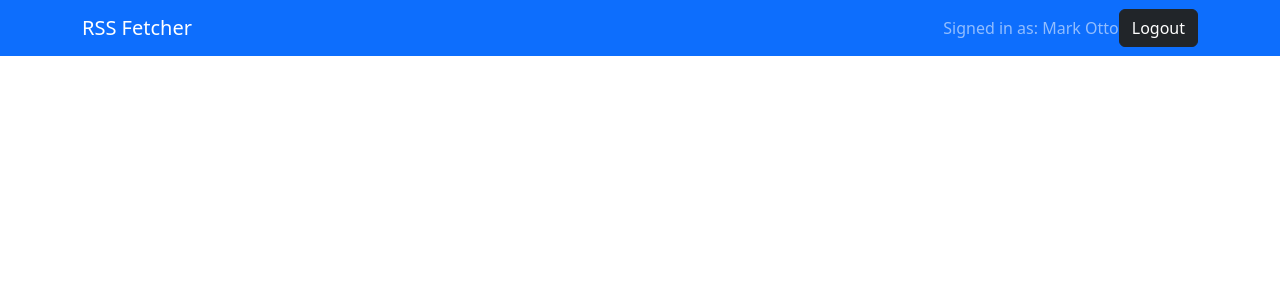
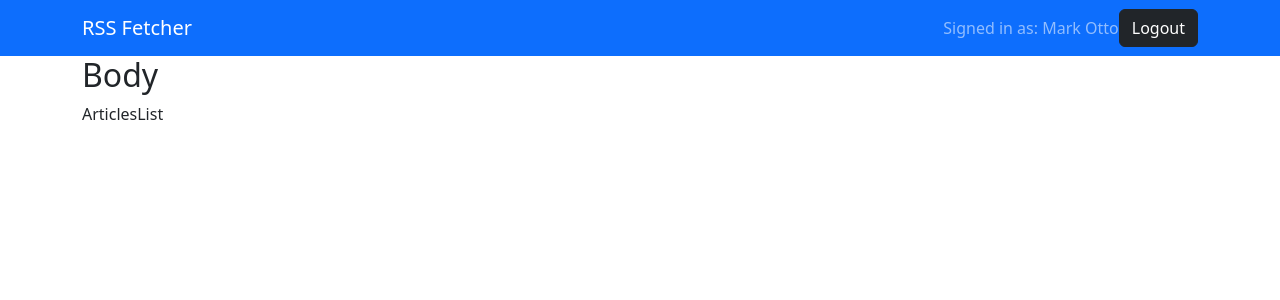
Before and after one commit to yadav-pratik/Rss-Fetcher, a React (Create React App) app in the folder client/: page /articles/list in a window 1280 px wide. Shown: the top 300 px of the page. Built offline with nearby package versions, Linux system fonts and the light colour scheme.

Commit message:
client : added ArticlesList and a Pagination component

```diff
--- a/client/src/App.js
+++ b/client/src/App.js
@@ -2,11 +2,13 @@ import React from "react"
 import 'bootstrap/dist/css/bootstrap.min.css';
 
 import NavBarComp from "./components/NavBarComp";
+import Body from "./components/Body";
 
 const App = (props) => {
   return (
     <div className="App">
         <NavBarComp />
+        <Body />
     </div>
   )
 }
--- /dev/null
+++ b/client/src/components/Articles/ArticlesList.js
@@ -0,0 +1,11 @@
+import React from "react"
+
+const ArticlesList = (props) => {
+    return (
+        <div>
+            ArticlesList
+        </div>
+    )
+}
+
+export default ArticlesList
--- /dev/null
+++ b/client/src/components/Body.js
@@ -0,0 +1,16 @@
+import React from "react"
+import { Route } from 'react-router-dom'
+
+import ArticlesList from "./Articles/ArticlesList"
+
+const Body = (props) => {
+    return (
+        <div className="container">
+            <h2>Body</h2>
+
+            <Route path="/articles/list" component={ArticlesList}/>
+        </div>
+    )
+}
+
+export default Body
```
Also changed, not shown: client/src/components/Articles/Pagination.js (added, +11 -0 lines), client/src/components/Home.js (deleted).
